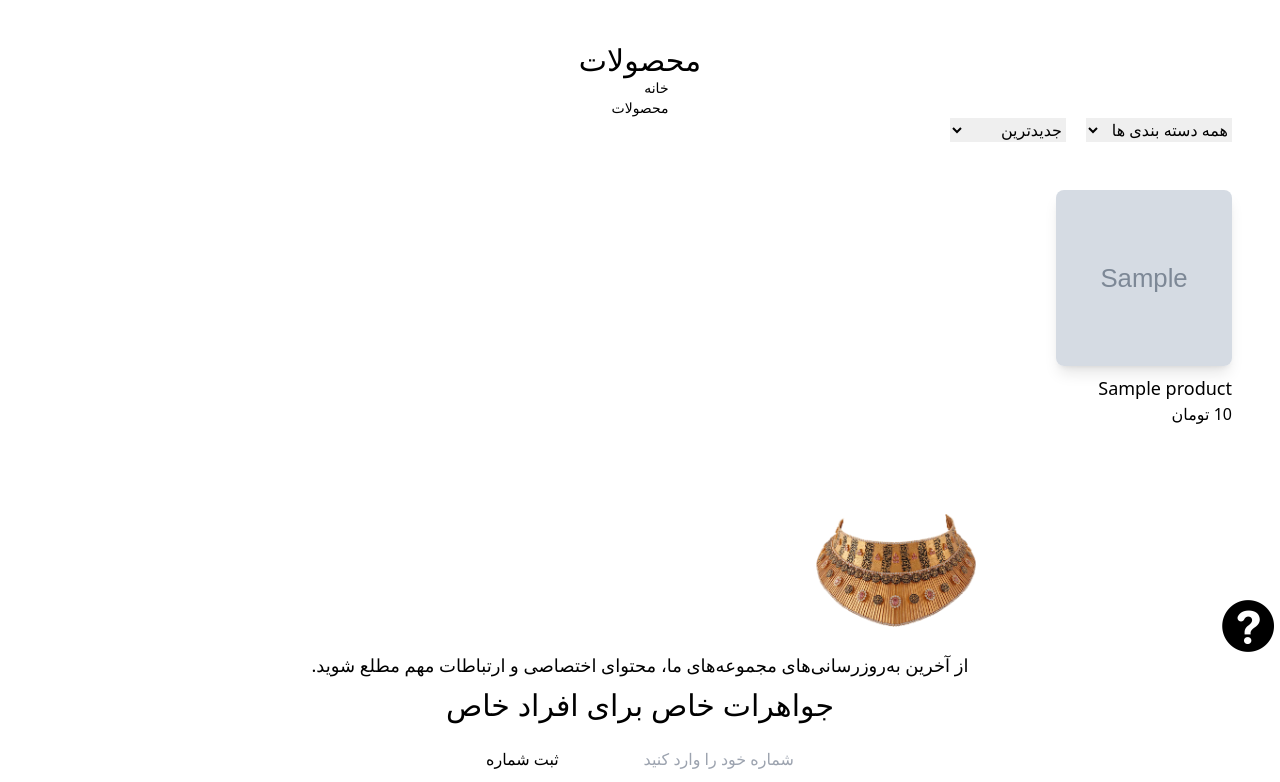
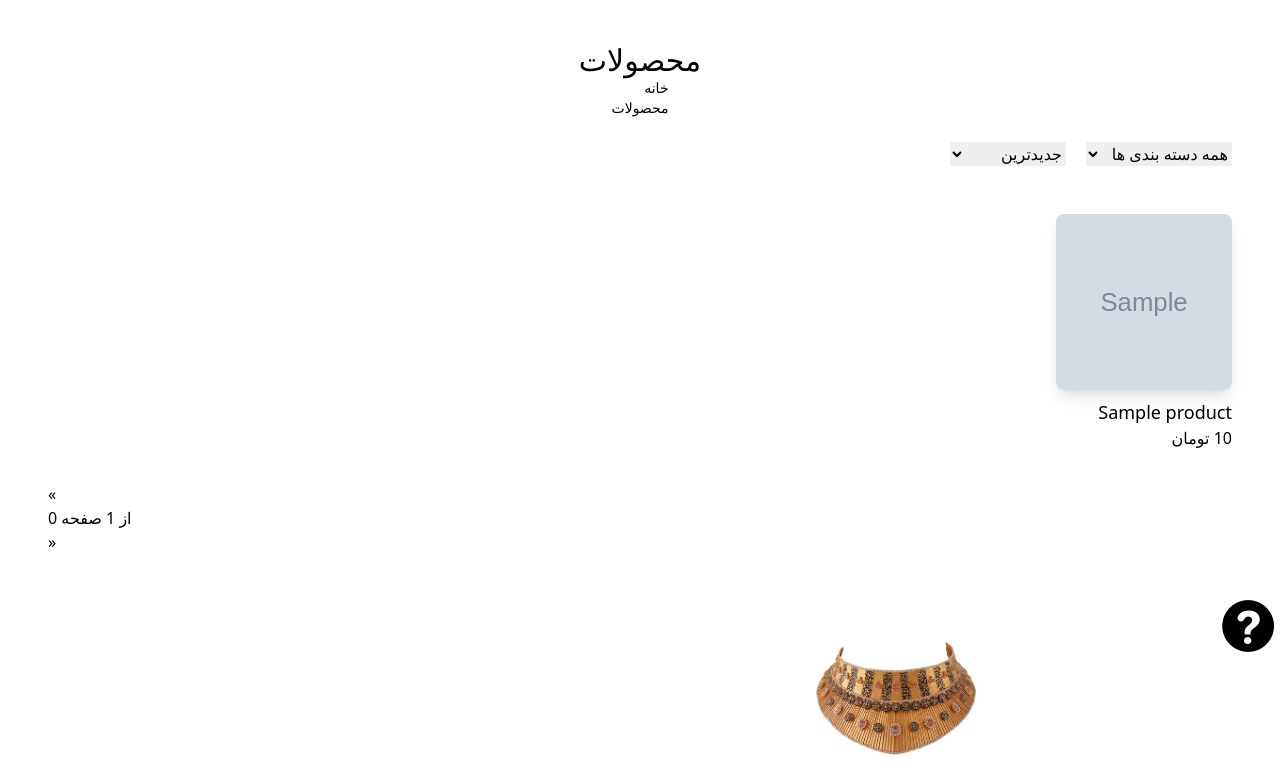
Before and after one commit to rockstarsolider/Jewelry-store-v2, a Django app: page /products/ in a window 1280 px wide. Shown: the part 126-908 px from the top of the page. Run offline with Django 5.2, Linux system fonts and the light colour scheme; tables that the repository leaves empty hold one stand-in row (values such as "Sample post"); grey boxes marked "Sample" are stand-in pictures; some libraries are stand-ins or nearby versions.

Commit message:
pagination for products page

```diff
--- a/products/templates/partial/products_list.html
+++ b/products/templates/partial/products_list.html
@@ -1,4 +1,15 @@
-{% if products %}
+{% if page %}
+    <ul class="flex flex-wrap items-start justify-between lg:justify-start gap-5 lg:gap-10 w-full lg:pt-12 pt-8">
+        {% for product in page %}
+            <div hx-get="{% url 'product' product.id %}" hx-target="body" hx-push-url="true" class="w-36 lg:w-44 cursor-pointer">
+                <img class="h-36 lg:h-44 object-cover shadow-lg rounded-lg" src="{{product.image.url}}"/>
+                <h2 class="pt-2 font-medium text-lg">{{product.name}}</h2>
+                <p>{{product.formatted_price }} تومان</p>
+            </div>
+        {% endfor %}
+    </ul>
+{% elif products %}
+
 <ul class="flex flex-wrap items-start justify-between lg:justify-start gap-5 lg:gap-10 w-full lg:pt-12 pt-8">
     {% for product in products %}
         <div hx-get="{% url 'product' product.id %}" hx-target="body" hx-push-url="true" class="w-36 lg:w-44 cursor-pointer">
@@ -8,6 +19,7 @@
         </div>
     {% endfor %}
 </ul>
+
 {% else %}
 <p class="font-medium text-lg pt-10">هیچ محصولی یافت نشد!</p>
 {% endif %}
--- a/products/templates/products/products.html
+++ b/products/templates/products/products.html
@@ -11,7 +11,7 @@
         </ul>
     </div>
 
-    <div class="flex flex-col lg:flex-row px-6 lg:px-12 2xl:px-[20%] gap-5">
+    <div class="flex flex-col lg:flex-row px-6 lg:px-12 2xl:px-[20%] gap-5 pt-6">
         <!-- Category Filter -->
         <select id="category-filter" class="select select-bordered max-w-56"
                 name="category"
@@ -38,6 +38,13 @@
         {% include 'partial/products_list.html'  %}
     </div>
 
+    <!-- Paginator -->
+    <div dir='ltr' class="join pt-8 w-full justify-center px-6 lg:px-12 2xl:px-[20%]">
+        <button id='prev' class="join-item btn" onclick='prev()'>«</button>
+        <div class="join-item btn"><span>{{pagination_count}}</span> از <span>{{page.number}}<span/> صفحه </div>
+        <button id='next' class="join-item btn" onclick='next()'>»</button>
+    </div>
+
     <!-- Subscribe -->
     <div class="pt-28 pb-10 w-full flex flex-col justify-center items-center" id="subscribe">
         {% include 'home/phone_number_form.html' %}
@@ -53,28 +60,51 @@
     function updateURL() {
         const category = document.getElementById('category-filter').value;
         const order = document.getElementById('order-select').value;
-
-        // Create a new URL object with the current location's origin
         const url = new URL(window.location);
 
-        // Set or update the category parameter
         if (category) {
             url.searchParams.set('category', category);
+            url.searchParams.set('page', 1);
         } else {
             url.searchParams.delete('category');
         }
 
-        // Set or update the order parameter
         if (order) {
             url.searchParams.set('order', order);
+            url.searchParams.set('page', 1);
         } else {
             url.searchParams.delete('order');
         }
 
-        // Replace the URL in the browser
+        htmxRequest(url)
+    }
+
+    function next() {
+        const nextBtn = document.getElementById('next');
+        const url = new URL(window.location);
+
+        var currentPage = url.searchParams.get('page') ? parseInt(url.searchParams.get('page')) : 1
+        {% if page.has_next %}
+            url.searchParams.set('page', currentPage+1);
+        {% endif %}
+
+        htmxRequest(url)
+    }
+
+    function prev() {
+        const prevBtn = document.getElementById('prev');
+        const url = new URL(window.location);
+
+        var currentPage = url.searchParams.get('page') ? parseInt(url.searchParams.get('page')) : 1
+        if (currentPage != 1){
+            url.searchParams.set('page', currentPage-1);
+        }
+
+        htmxRequest(url)
+    }
+
+    function htmxRequest(url) {
         window.history.pushState({}, '', url);
-
-        // Trigger the HTMX request to fetch new products
         var productsUrl = "{% url 'products' %}?" + url.searchParams.toString();
         htmx.ajax('GET', productsUrl, { target: '#product-list' });
     }
--- a/products/views.py
+++ b/products/views.py
@@ -4,7 +4,7 @@
 from django.db import models
 from .forms import PhoneNumberForm
 from .models import PhoneNumber
-from django.http import JsonResponse
+from django.core.paginator import Paginator
 
 # Create your views here.
 class HomeView(View):
@@ -27,9 +27,13 @@
         categories = Category.objects.all()[:20]
         if selected_category:
             products = products.filter(category_id__name=selected_category)
+        page_number = request.GET.get('page', 1)  # Default to the first page
+        paginator = Paginator(products, 2)
+        page = paginator.page(page_number)
         context = {
             'form': PhoneNumberForm(),
-            'products': products,
+            'page': page,
+            'pagination_count': round(paginator.count / 2),
             'categories': categories,
             'selected_category': selected_category or '',
             'order': order
@@ -42,7 +46,7 @@
         return render(request, 'products/about_us.html')
 
 
-# Detail of a product
+# Details of a product
 class ProductView(View):
     def get(self, request, product_id):
         product = get_object_or_404(Product, id=product_id)
```
